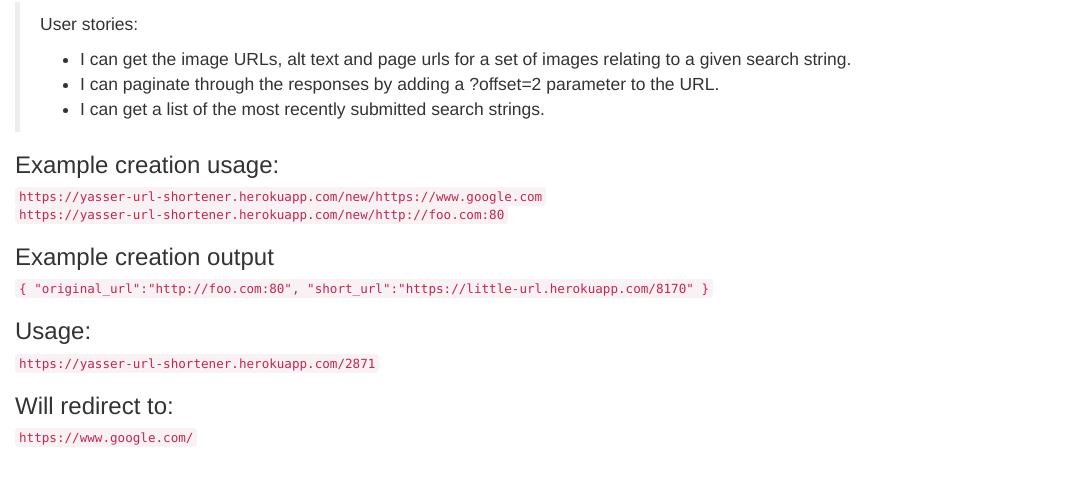
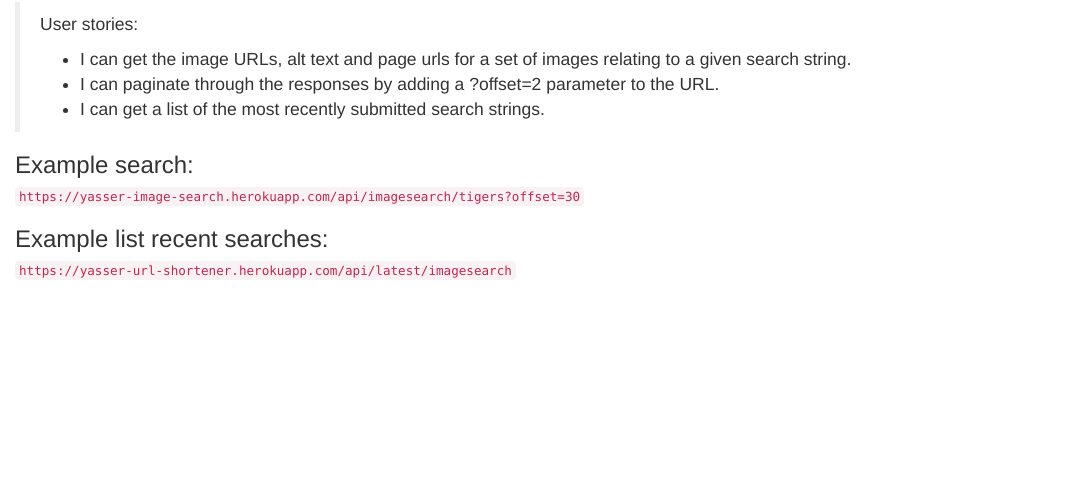
Before and after one commit to yasserhussain1110/ImageSearchAbstractionLayer, a website: page public/index.html in a window 1280 px wide. Shown: the part 88-574 px from the top of the page, without its empty margins (0-1087 px from the left). Drawn offline with nearby package versions, Linux system fonts and the light colour scheme.

Commit message:
Updated usage examples

```diff
--- a/public/index.html
+++ b/public/index.html
@@ -23,18 +23,10 @@
             <li>I can get a list of the most recently submitted search strings.</li>
         </ul>
     </blockquote>
-    <h3>Example creation usage:</h3>
-    <code>https://yasser-url-shortener.herokuapp.com/new/https://www.google.com</code>
+    <h3>Example search:</h3>
+    <code>https://yasser-image-search.herokuapp.com/api/imagesearch/tigers?offset=30</code>
     <br/>
-    <code>https://yasser-url-shortener.herokuapp.com/new/http://foo.com:80</code>
-    <h3>Example creation output</h3>
-    <code>{
-        "original_url":"http://foo.com:80",
-        "short_url":"https://little-url.herokuapp.com/8170"
-        }</code>
-    <h3>Usage:</h3>
-    <code>https://yasser-url-shortener.herokuapp.com/2871</code>
-    <h3>Will redirect to:</h3>
-    <code>https://www.google.com/</code>
+    <h3>Example list recent searches:</h3>
+    <code>https://yasser-url-shortener.herokuapp.com/api/latest/imagesearch</code>
 </div>
 </body>
```
